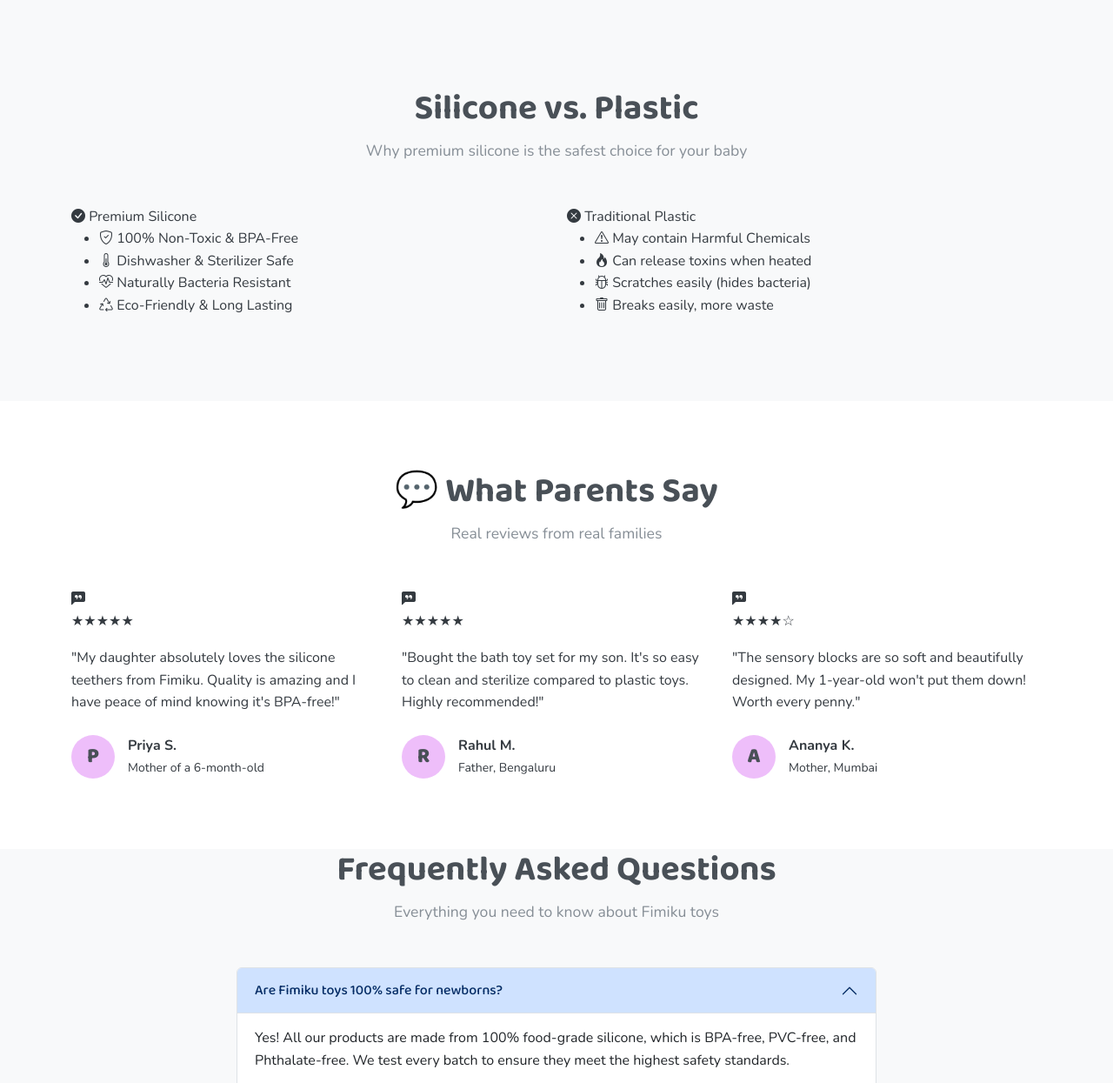
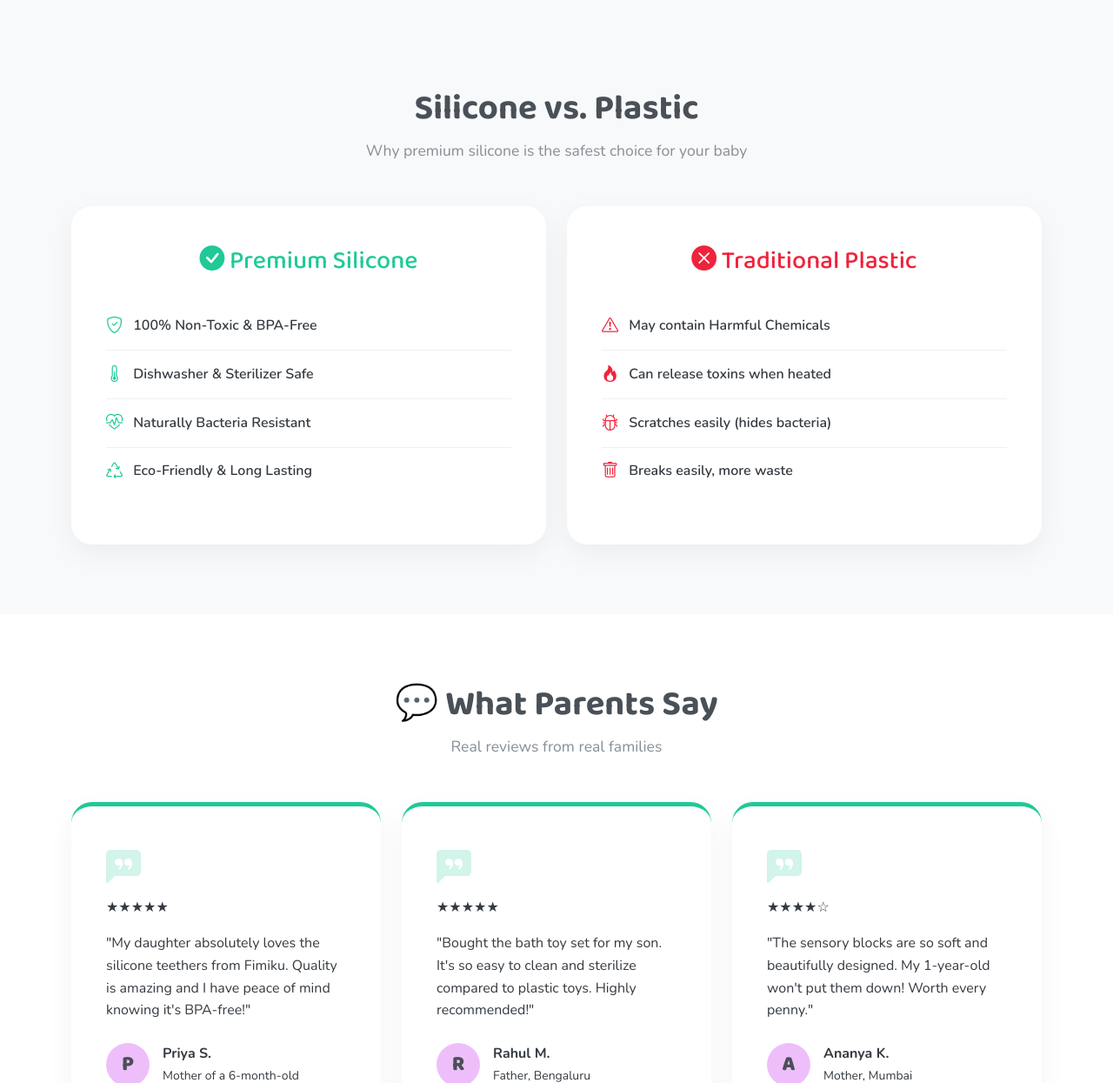
Before and after one commit to saroai/ecom, a Django app: page / in a window 1280 px wide. Shown: the part 5255-6500 px from the top of the page at 87% size. Run offline with Django 5.2, Linux system fonts and the light colour scheme; data comes from the database, SQL or seed files in the repository; data that the repository does not hold is empty.

Commit message:
Fixed layout alignment and added missing FAQ/Comparison styles

```diff
--- a/static/css/style.css
+++ b/static/css/style.css
@@ -1506,3 +1506,115 @@ html, body {
     justify-content: center;
   }
 }
+
+/* ---------------------------------------
+   LAYOUT & HERO FIXES
+--------------------------------------- */
+.hero-visual {
+    position: relative;
+    width: 100%;
+    height: 100%;
+    min-height: 450px;
+}
+
+.hero-img-wrapper {
+    position: relative;
+    width: 100%;
+    display: flex;
+    justify-content: center;
+    align-items: center;
+}
+
+.floating-toy {
+    position: absolute !important;
+    z-index: 10;
+    display: flex !important;
+    align-items: center;
+    justify-content: center;
+}
+
+/* ---------------------------------------
+   NEW SECTIONS: SILICONE VS PLASTIC & FAQ
+--------------------------------------- */
+.vs-section {
+  background: linear-gradient(135deg, #f8f9fa 0%, #e9ecef 100%);
+  padding: 80px 0;
+  border-radius: 40px;
+  margin: 40px 0;
+}
+
+.vs-card {
+  background: white;
+  padding: 40px;
+  border-radius: 24px;
+  height: 100%;
+  box-shadow: 0 10px 30px rgba(0,0,0,0.05);
+  transition: transform 0.3s ease;
+}
+.vs-card:hover { transform: translateY(-5px); }
+
+.vs-header {
+  font-size: 1.8rem;
+  margin-bottom: 25px;
+  text-align: center;
+  font-family: var(--font-heading);
+}
+.vs-list { list-style: none; padding: 0; }
+.vs-list li {
+  padding: 12px 0;
+  border-bottom: 1px solid #f0f0f0;
+  display: flex;
+  align-items: center;
+  gap: 12px;
+  font-weight: 600;
+}
+.vs-list li:last-child { border-bottom: none; }
+.vs-list i { font-size: 1.2rem; }
+.text-silicone { color: var(--primary-color); }
+.text-plastic { color: var(--danger); }
+
+/* FAQ Accordion */
+.faq-section { padding: 80px 0; }
+.accordion-item {
+  border: none !important;
+  background: white !important;
+  margin-bottom: 15px !important;
+  border-radius: 16px !important;
+  box-shadow: 0 4px 15px rgba(0,0,0,0.03) !important;
+  overflow: hidden;
+}
+.accordion-button {
+  font-weight: 800 !important;
+  font-family: var(--font-heading) !important;
+  font-size: 1.1rem !important;
+  padding: 20px 25px !important;
+  color: var(--secondary-color) !important;
+  background: white !important;
+  border: none !important;
+  box-shadow: none !important;
+}
+.accordion-button:not(.collapsed) {
+  color: var(--primary-color) !important;
+  background: rgba(32, 201, 151, 0.05) !important;
+}
+.accordion-body {
+  padding: 0 25px 25px !important;
+  color: var(--text-muted);
+  font-size: 1rem;
+  line-height: 1.7;
+}
+
+/* Enhanced Testimonials */
+.testimonial-card-premium {
+  background: white;
+  border-radius: 24px;
+  padding: 40px;
+  box-shadow: 0 10px 30px rgba(0,0,0,0.05);
+  height: 100%;
+  border-top: 5px solid var(--primary-color);
+}
+.quote-icon {
+  font-size: 40px;
+  color: rgba(32, 201, 151, 0.2);
+  margin-bottom: 10px;
+}
```
